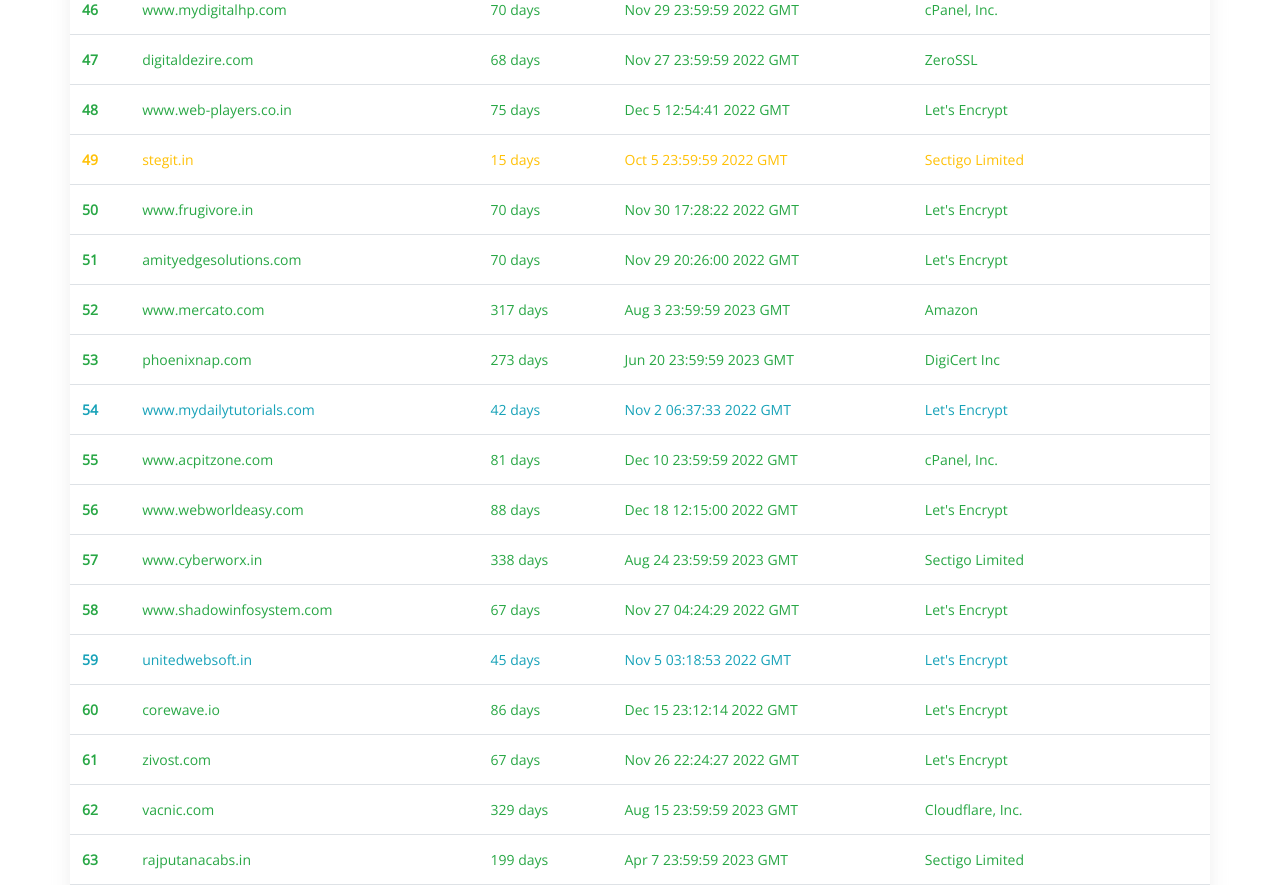
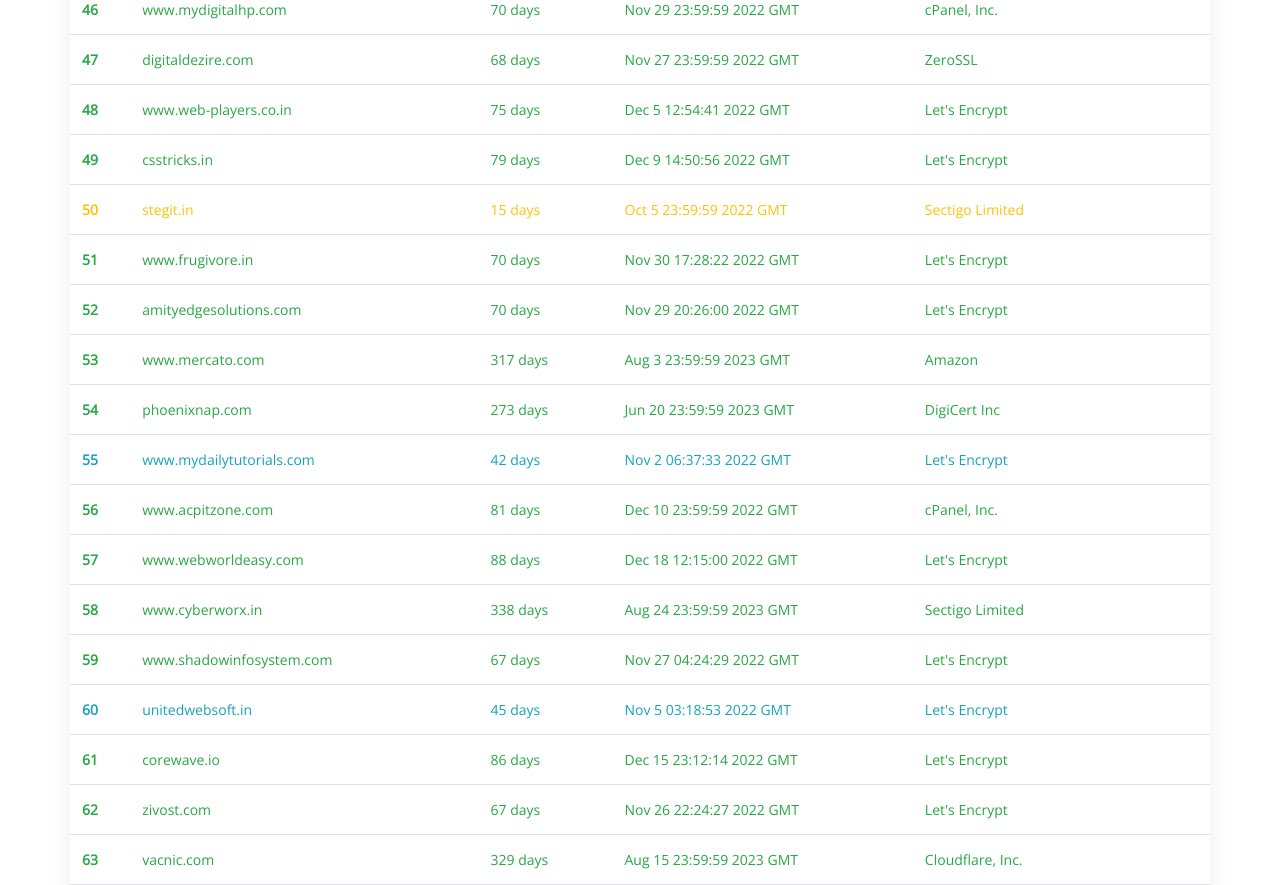
Before and after one commit to mcloud-platform/mcloud-platform.github.io, a plain HTML site: page mcert.html in a window 1280 px wide. Shown: the part 3160-4045 px from the top of the page. Drawn offline with nearby package versions, Linux system fonts and the light colour scheme; files whose address does not match are found by name.

Commit message:
[Automated] Update Health Check Logs

```diff
--- a/mcert.html
+++ b/mcert.html
@@ -239,7 +239,7 @@
      <tr class="text-info"><th scope="row">11</th><td>bytosoft.com</td><td>30 days</td><td>Oct 20 23:59:59 2022 GMT</td><td>ZeroSSL</td></tr>
      <tr class="text-info"><th scope="row">12</th><td>www.acnosoft.com</td><td>57 days</td><td>Nov 17 09:58:39 2022 GMT</td><td>Let's Encrypt</td></tr>
      <tr class="text-info"><th scope="row">13</th><td>freshlist.in</td><td>58 days</td><td>Nov 17 23:43:55 2022 GMT</td><td>Let's Encrypt</td></tr>
-     <tr class="text-success"><th scope="row">14</th><td>www.defuzed.in</td><td>62 days</td><td>Nov 21 19:08:18 2022 GMT</td><td>Let's Encrypt</td></tr>
+     <tr class="text-success"><th scope="row">14</th><td>www.defuzed.in</td><td>61 days</td><td>Nov 21 19:08:18 2022 GMT</td><td>Let's Encrypt</td></tr>
      <tr class="text-success"><th scope="row">15</th><td>basicshikshakhabar.in</td><td>79 days</td><td>Dec 9 14:50:49 2022 GMT</td><td>Let's Encrypt</td></tr>
      <tr class="text-success"><th scope="row">16</th><td>www.omniscientitsolutions.com</td><td>61 days</td><td>Nov 20 23:58:49 2022 GMT</td><td>Let's Encrypt</td></tr>
      <tr class="text-danger"><th scope="row">17</th><td>facebook.com</td><td>8 days</td><td>Sep 28 23:59:59 2022 GMT</td><td>DigiCert Inc</td></tr>
@@ -253,7 +253,7 @@
      <tr class="text-info"><th scope="row">25</th><td>www.sysfosolutions.com</td><td>44 days</td><td>Nov 4 02:01:12 2022 GMT</td><td>Let's Encrypt</td></tr>
      <tr class="text-info"><th scope="row">26</th><td>hitechsoftservices.com</td><td>49 days</td><td>Nov 8 23:44:10 2022 GMT</td><td>Let's Encrypt</td></tr>
      <tr class="text-success"><th scope="row">27</th><td>www.globalsolutionit.com</td><td>133 days</td><td>Feb 1 13:02:48 2023 GMT</td><td>Starfield Technologies, Inc.</td></tr>
-     <tr class="text-success"><th scope="row">28</th><td>www.youtube.com</td><td>61 days</td><td>Nov 21 08:16:32 2022 GMT</td><td>Google Trust Services LLC</td></tr>
+     <tr class="text-success"><th scope="row">28</th><td>www.youtube.com</td><td>68 days</td><td>Nov 28 08:17:23 2022 GMT</td><td>Google Trust Services LLC</td></tr>
      <tr class="text-success"><th scope="row">29</th><td>adamtheautomator.com</td><td>190 days</td><td>Mar 29 23:59:59 2023 GMT</td><td>Cloudflare, Inc.</td></tr>
      <tr class="text-info"><th scope="row">30</th><td>www.ondoor.com</td><td>47 days</td><td>Nov 7 07:03:21 2022 GMT</td><td>GoDaddy.com, Inc.</td></tr>
      <tr class="text-success"><th scope="row">31</th><td>www.flipkart.com</td><td>286 days</td><td>Jul 4 07:50:53 2023 GMT</td><td>GoDaddy.com, Inc.</td></tr>
@@ -274,30 +274,31 @@
      <tr class="text-success"><th scope="row">46</th><td>www.mydigitalhp.com</td><td>70 days</td><td>Nov 29 23:59:59 2022 GMT</td><td>cPanel, Inc.</td></tr>
      <tr class="text-success"><th scope="row">47</th><td>digitaldezire.com</td><td>68 days</td><td>Nov 27 23:59:59 2022 GMT</td><td>ZeroSSL</td></tr>
      <tr class="text-success"><th scope="row">48</th><td>www.web-players.co.in</td><td>75 days</td><td>Dec 5 12:54:41 2022 GMT</td><td>Let's Encrypt</td></tr>
-     <tr class="text-warning"><th scope="row">49</th><td>stegit.in</td><td>15 days</td><td>Oct 5 23:59:59 2022 GMT</td><td>Sectigo Limited</td></tr>
-     <tr class="text-success"><th scope="row">50</th><td>www.frugivore.in</td><td>70 days</td><td>Nov 30 17:28:22 2022 GMT</td><td>Let's Encrypt</td></tr>
-     <tr class="text-success"><th scope="row">51</th><td>amityedgesolutions.com</td><td>70 days</td><td>Nov 29 20:26:00 2022 GMT</td><td>Let's Encrypt</td></tr>
-     <tr class="text-success"><th scope="row">52</th><td>www.mercato.com</td><td>317 days</td><td>Aug 3 23:59:59 2023 GMT</td><td>Amazon</td></tr>
-     <tr class="text-success"><th scope="row">53</th><td>phoenixnap.com</td><td>273 days</td><td>Jun 20 23:59:59 2023 GMT</td><td>DigiCert Inc</td></tr>
-     <tr class="text-info"><th scope="row">54</th><td>www.mydailytutorials.com</td><td>42 days</td><td>Nov 2 06:37:33 2022 GMT</td><td>Let's Encrypt</td></tr>
-     <tr class="text-success"><th scope="row">55</th><td>www.acpitzone.com</td><td>81 days</td><td>Dec 10 23:59:59 2022 GMT</td><td>cPanel, Inc.</td></tr>
-     <tr class="text-success"><th scope="row">56</th><td>www.webworldeasy.com</td><td>88 days</td><td>Dec 18 12:15:00 2022 GMT</td><td>Let's Encrypt</td></tr>
-     <tr class="text-success"><th scope="row">57</th><td>www.cyberworx.in</td><td>338 days</td><td>Aug 24 23:59:59 2023 GMT</td><td>Sectigo Limited</td></tr>
-     <tr class="text-success"><th scope="row">58</th><td>www.shadowinfosystem.com</td><td>67 days</td><td>Nov 27 04:24:29 2022 GMT</td><td>Let's Encrypt</td></tr>
-     <tr class="text-info"><th scope="row">59</th><td>unitedwebsoft.in</td><td>45 days</td><td>Nov 5 03:18:53 2022 GMT</td><td>Let's Encrypt</td></tr>
-     <tr class="text-success"><th scope="row">60</th><td>corewave.io</td><td>86 days</td><td>Dec 15 23:12:14 2022 GMT</td><td>Let's Encrypt</td></tr>
-     <tr class="text-success"><th scope="row">61</th><td>zivost.com</td><td>67 days</td><td>Nov 26 22:24:27 2022 GMT</td><td>Let's Encrypt</td></tr>
-     <tr class="text-success"><th scope="row">62</th><td>vacnic.com</td><td>329 days</td><td>Aug 15 23:59:59 2023 GMT</td><td>Cloudflare, Inc.</td></tr>
-     <tr class="text-success"><th scope="row">63</th><td>rajputanacabs.in</td><td>199 days</td><td>Apr 7 23:59:59 2023 GMT</td><td>Sectigo Limited</td></tr>
-     <tr class="text-success"><th scope="row">64</th><td>www.webpaceindia.com</td><td>72 days</td><td>Dec 2 13:54:05 2022 GMT</td><td>Let's Encrypt</td></tr>
-     <tr class="text-success"><th scope="row">65</th><td>nexgitsolutions.in</td><td>76 days</td><td>Dec 5 23:59:59 2022 GMT</td><td>ZeroSSL</td></tr>
-     <tr class="text-info"><th scope="row">66</th><td>loadtraxs.com</td><td>45 days</td><td>Nov 5 05:35:18 2022 GMT</td><td>Let's Encrypt</td></tr>
-     <tr class="text-info"><th scope="row">67</th><td>tekosep.com</td><td>55 days</td><td>Nov 15 13:54:36 2022 GMT</td><td>Let's Encrypt</td></tr>
-     <tr class="text-success"><th scope="row">68</th><td>www.emvsoftwares.com</td><td>83 days</td><td>Dec 13 02:30:12 2022 GMT</td><td>Let's Encrypt</td></tr>
-     <tr class="text-success"><th scope="row">69</th><td>starbazaarindia.com</td><td>72 days</td><td>Dec 2 09:05:03 2022 GMT</td><td>Let's Encrypt</td></tr>
-     <tr class="text-success"><th scope="row">70</th><td>www.web4u.in</td><td>77 days</td><td>Dec 7 16:59:15 2022 GMT</td><td>Let's Encrypt</td></tr>
-     <tr class="text-info"><th scope="row">71</th><td>www.savaari.com</td><td>36 days</td><td>Oct 27 12:28:01 2022 GMT</td><td>GoDaddy.com, Inc.</td></tr>
-     <tr class="text-success"><th scope="row">72</th><td>www.pacts.in</td><td>88 days</td><td>Dec 17 23:26:52 2022 GMT</td><td>Let's Encrypt</td></tr>
+     <tr class="text-success"><th scope="row">49</th><td>csstricks.in</td><td>79 days</td><td>Dec 9 14:50:56 2022 GMT</td><td>Let's Encrypt</td></tr>
+     <tr class="text-warning"><th scope="row">50</th><td>stegit.in</td><td>15 days</td><td>Oct 5 23:59:59 2022 GMT</td><td>Sectigo Limited</td></tr>
+     <tr class="text-success"><th scope="row">51</th><td>www.frugivore.in</td><td>70 days</td><td>Nov 30 17:28:22 2022 GMT</td><td>Let's Encrypt</td></tr>
+     <tr class="text-success"><th scope="row">52</th><td>amityedgesolutions.com</td><td>70 days</td><td>Nov 29 20:26:00 2022 GMT</td><td>Let's Encrypt</td></tr>
+     <tr class="text-success"><th scope="row">53</th><td>www.mercato.com</td><td>317 days</td><td>Aug 3 23:59:59 2023 GMT</td><td>Amazon</td></tr>
+     <tr class="text-success"><th scope="row">54</th><td>phoenixnap.com</td><td>273 days</td><td>Jun 20 23:59:59 2023 GMT</td><td>DigiCert Inc</td></tr>
+     <tr class="text-info"><th scope="row">55</th><td>www.mydailytutorials.com</td><td>42 days</td><td>Nov 2 06:37:33 2022 GMT</td><td>Let's Encrypt</td></tr>
+     <tr class="text-success"><th scope="row">56</th><td>www.acpitzone.com</td><td>81 days</td><td>Dec 10 23:59:59 2022 GMT</td><td>cPanel, Inc.</td></tr>
+     <tr class="text-success"><th scope="row">57</th><td>www.webworldeasy.com</td><td>88 days</td><td>Dec 18 12:15:00 2022 GMT</td><td>Let's Encrypt</td></tr>
+     <tr class="text-success"><th scope="row">58</th><td>www.cyberworx.in</td><td>338 days</td><td>Aug 24 23:59:59 2023 GMT</td><td>Sectigo Limited</td></tr>
+     <tr class="text-success"><th scope="row">59</th><td>www.shadowinfosystem.com</td><td>67 days</td><td>Nov 27 04:24:29 2022 GMT</td><td>Let's Encrypt</td></tr>
+     <tr class="text-info"><th scope="row">60</th><td>unitedwebsoft.in</td><td>45 days</td><td>Nov 5 03:18:53 2022 GMT</td><td>Let's Encrypt</td></tr>
+     <tr class="text-success"><th scope="row">61</th><td>corewave.io</td><td>86 days</td><td>Dec 15 23:12:14 2022 GMT</td><td>Let's Encrypt</td></tr>
+     <tr class="text-success"><th scope="row">62</th><td>zivost.com</td><td>67 days</td><td>Nov 26 22:24:27 2022 GMT</td><td>Let's Encrypt</td></tr>
+     <tr class="text-success"><th scope="row">63</th><td>vacnic.com</td><td>329 days</td><td>Aug 15 23:59:59 2023 GMT</td><td>Cloudflare, Inc.</td></tr>
+     <tr class="text-success"><th scope="row">64</th><td>rajputanacabs.in</td><td>199 days</td><td>Apr 7 23:59:59 2023 GMT</td><td>Sectigo Limited</td></tr>
+     <tr class="text-success"><th scope="row">65</th><td>www.webpaceindia.com</td><td>72 days</td><td>Dec 2 13:54:05 2022 GMT</td><td>Let's Encrypt</td></tr>
+     <tr class="text-success"><th scope="row">66</th><td>nexgitsolutions.in</td><td>76 days</td><td>Dec 5 23:59:59 2022 GMT</td><td>ZeroSSL</td></tr>
+     <tr class="text-info"><th scope="row">67</th><td>loadtraxs.com</td><td>45 days</td><td>Nov 5 05:35:18 2022 GMT</td><td>Let's Encrypt</td></tr>
+     <tr class="text-info"><th scope="row">68</th><td>tekosep.com</td><td>55 days</td><td>Nov 15 13:54:36 2022 GMT</td><td>Let's Encrypt</td></tr>
+     <tr class="text-success"><th scope="row">69</th><td>www.emvsoftwares.com</td><td>83 days</td><td>Dec 13 02:30:12 2022 GMT</td><td>Let's Encrypt</td></tr>
+     <tr class="text-success"><th scope="row">70</th><td>starbazaarindia.com</td><td>72 days</td><td>Dec 2 09:05:03 2022 GMT</td><td>Let's Encrypt</td></tr>
+     <tr class="text-success"><th scope="row">71</th><td>www.web4u.in</td><td>77 days</td><td>Dec 7 16:59:15 2022 GMT</td><td>Let's Encrypt</td></tr>
+     <tr class="text-info"><th scope="row">72</th><td>www.savaari.com</td><td>36 days</td><td>Oct 27 12:28:01 2022 GMT</td><td>GoDaddy.com, Inc.</td></tr>
+     <tr class="text-success"><th scope="row">73</th><td>www.pacts.in</td><td>88 days</td><td>Dec 17 23:26:52 2022 GMT</td><td>Let's Encrypt</td></tr>
       </tbody>
       <tfoot class="thead-dark"><tr><th scope="col">#</th><th scope="col">Host</th><th scope="col">Expired in</th><th scope="col">Expired on</th><th scope="col">Issuer</th></tr></tfoot>
     </table>
```
Also changed, not shown: 1 other file.
